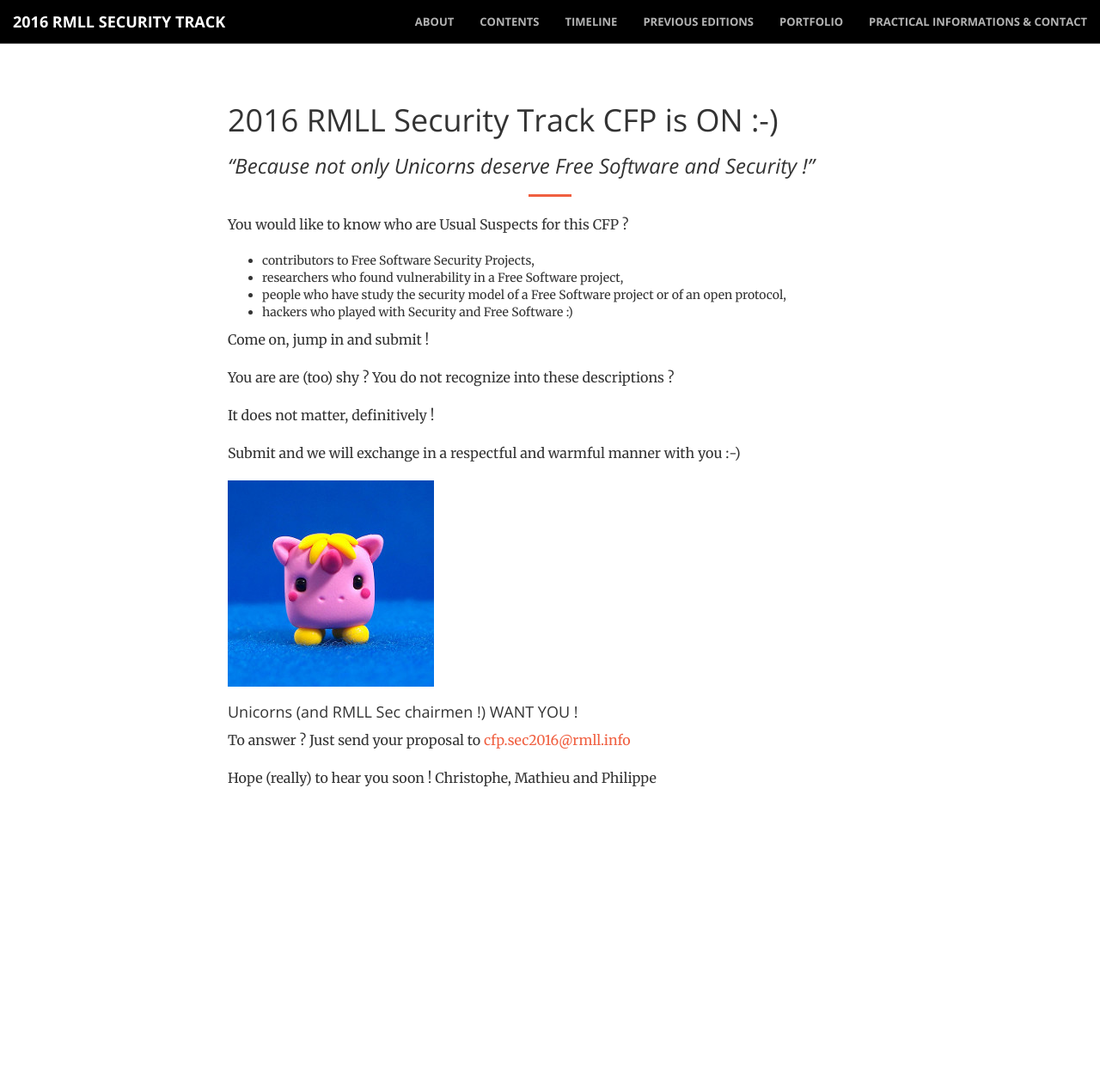
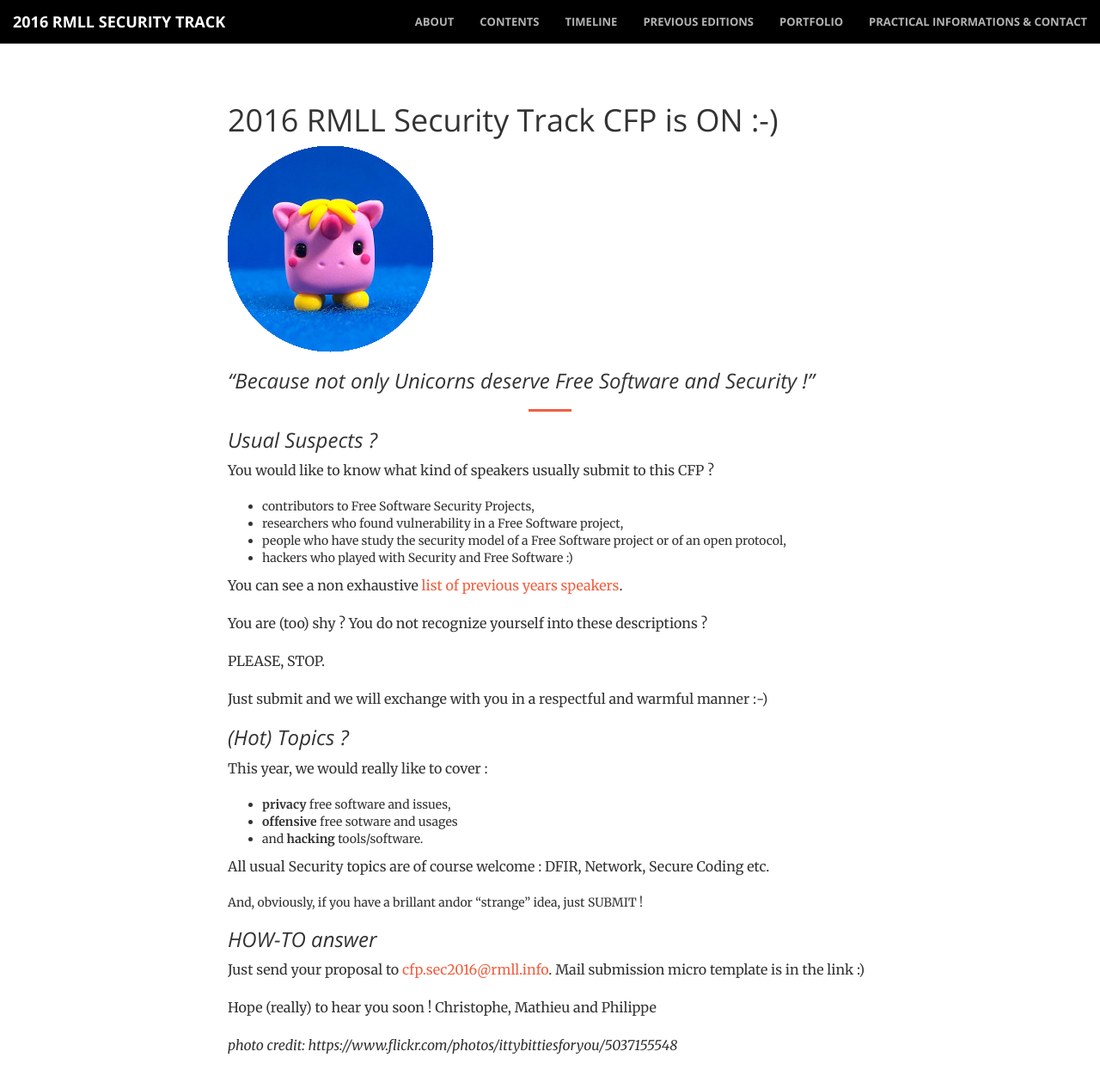
Before and after one commit to EduCodeBe/sec2016, a Jekyll site: the page built from _posts/2016-01-15-CFP-is-ON.md, in a window 1280 px wide and 1348 px high. Shown: the top 1266 px of the window at 86% size. Built offline with Jekyll 4.4.1, drawn with Linux system fonts in a browser that asks for light colours; nearby versions of some CDN libraries; library files that are not in the unit come from our copies.

Commit message:
add round unicorn img & update CFP page

```diff
--- a/_posts/2016-01-15-CFP-is-ON.md
+++ b/_posts/2016-01-15-CFP-is-ON.md
@@ -5,29 +5,44 @@ layout: "post"
 
 # 2016 RMLL Security Track CFP is ON :-)
 
+![We Want YOU !]({{ site.url }}/img/unicorn-rond.png)
+
 ### _"Because not only Unicorns deserve Free Software and Security !"_
 
 ---
 
-You would like to know who are Usual Suspects for this CFP ?
+### _Usual Suspects ?_
+You would like to know what kind of speakers usually submit to this CFP ?
 
 * contributors to Free Software Security Projects,
 * researchers who found vulnerability in a Free Software project,
 * people who have study the security model of a Free Software project or of an open protocol,
 * hackers who played with Security and Free Software :)
 
-Come on, jump in and submit !
+You can see a non exhaustive [list of previous years speakers](https://sec2016.rmll.info/#archives).
 
-You are are (too) shy ? You do not recognize into these descriptions ?
+You are (too) shy ? You do not recognize yourself into these descriptions ?
 
-It does not matter, definitively !
+PLEASE, STOP.
 
-Submit and we will exchange in a respectful and warmful manner with you :-)
+Just submit and we will exchange with you in a respectful and warmful manner :-)
 
-![We Want YOU !]({{ site.url }}/img/unicorn.jpg)
+### _(Hot) Topics ?_
 
-#### Unicorns (and RMLL Sec chairmen !) WANT YOU !
-To answer ? Just send your proposal to [cfp.sec2016@rmll.info](mailto:cfp.sec2016@rmll.info?subject=%5B2016%20RMLL%20Sec%20Track%5D%20CFP%20PROPOSAL&amp;body=%5BTalk%20Title%5D%20xxx%0A%5BTalk%20Description%5D%20xxx%0A%5BSpeaker%20Bio%5D%20xxx%0A%5BFR%20version%20if%20possible%5D%20xxx)
+This year, we would really like to cover :
+
+* **privacy** free software and issues,
+* **offensive** free sotware and usages
+* and **hacking** tools/software.
+
+All usual Security topics are of course welcome : DFIR, Network, Secure Coding etc.
+
+And, obviously, if you have a brillant and|or "strange" idea, just SUBMIT !
+
+### _HOW-TO answer_
+Just send your proposal to [cfp.sec2016@rmll.info](mailto:cfp.sec2016@rmll.info?subject=%5B2016%20RMLL%20Sec%20Track%5D%20CFP%20PROPOSAL&amp;body=%5BTalk%20Title%5D%20xxx%0A%5BTalk%20Description%5D%20xxx%0A%5BSpeaker%20Bio%5D%20xxx%0A%5BFR%20version%20if%20possible%5D%20xxx). Mail submission micro template is in the link :)
 
 Hope (really) to hear you soon !
 Christophe, Mathieu and Philippe
+
+_photo credit: https://www.flickr.com/photos/ittybittiesforyou/5037155548_
```
Also changed, not shown: img/unicorn-rond.jpg (added), img/unicorn-rond.png (added), 7 other files.
